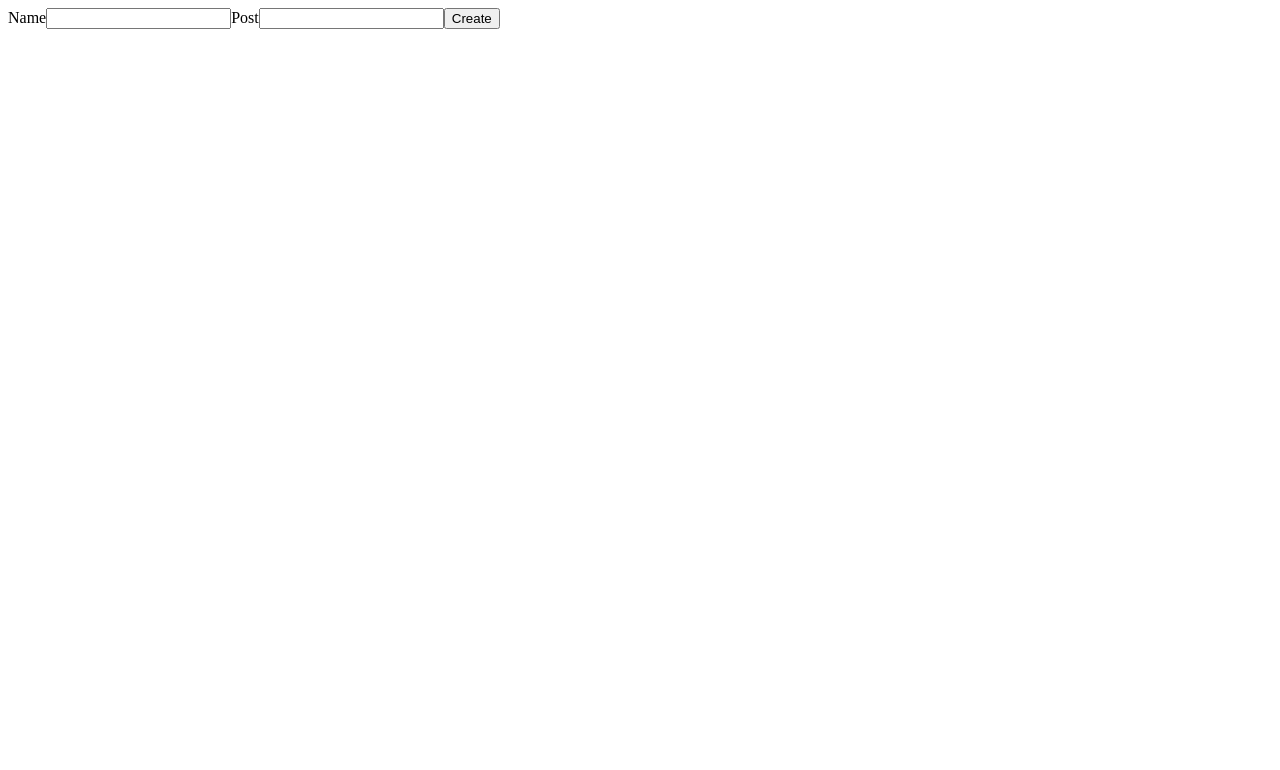
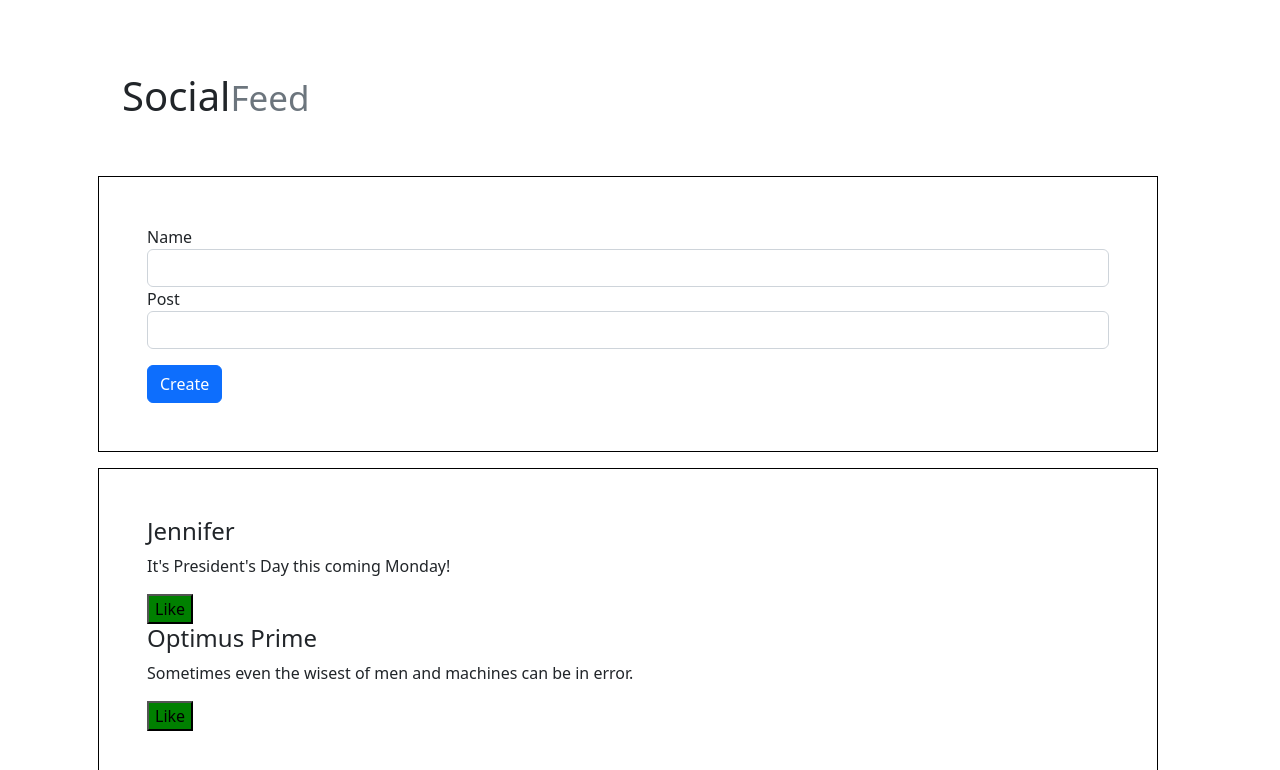
Before and after one commit to wenchijchang/React-SocialFeed, a React (Create React App) app: page / in a window 1280 px wide. Shown: the top 770 px of the page. Built offline with nearby package versions, Linux system fonts and the light colour scheme.

Commit message:
installed bootstrap, created App.css, added style in CreatedPostForm

```diff
--- a/package.json
+++ b/package.json
@@ -6,6 +6,7 @@
     "@testing-library/jest-dom": "^5.16.5",
     "@testing-library/react": "^13.4.0",
     "@testing-library/user-event": "^13.5.0",
+    "bootstrap": "^5.2.3",
     "react": "^18.2.0",
     "react-dom": "^18.2.0",
     "react-scripts": "5.0.1",
--- /dev/null
+++ b/src/App.css
@@ -0,0 +1,7 @@
+.border-box {
+  border: 1px;
+  border-style: solid;
+  border-color: black;
+  margin: 1em;
+  padding: 3em;
+}
--- a/src/App.js
+++ b/src/App.js
@@ -1,9 +1,16 @@
 import React, { useState } from "react";
 import CreatePostForm from "./Components/CreatePostForm/CreatePostForm";
 import DisplayPosts from "./Components/DisplayPosts/DisplayPosts";
+import "./App.css";
 
 function App() {
-  const [posts, setPosts] = useState([]);
+  const [posts, setPosts] = useState([
+    { name: "Jennifer", post: "It's President's Day this coming Monday!" },
+    {
+      name: "Optimus Prime",
+      post: "Sometimes even the wisest of men and machines can be in error.",
+    },
+  ]);
 
   function createPostForm(post) {
     let tempPosts = [post, ...posts];
@@ -11,9 +18,25 @@ function App() {
   }
 
   return (
-    <div>
-      <CreatePostForm addNewPost={createPostForm} />
-      <DisplayPosts parentPosts={posts} />
+    <div className="container">
+      <div className="row sticky-top" style={{ marginTop: "2em" }}>
+        <h1 style={{ margin: "1em" }}>
+          Social<small className="text-muted">Feed</small>
+        </h1>
+        <div
+          className="row"
+          style={({ marginTop: "1em" }, { marginBottom: "1em" })}
+        >
+          <div className="col center-text">
+            <div className="border-box">
+              <CreatePostForm addNewPost={createPostForm} />
+            </div>
+            <div className="border-box">
+              <DisplayPosts parentPosts={posts} />
+            </div>
+          </div>
+        </div>
+      </div>
     </div>
   );
 }
--- a/src/Components/CreatePostForm/CreatePostForm.jsx
+++ b/src/Components/CreatePostForm/CreatePostForm.jsx
@@ -16,19 +16,31 @@ const CreatePostForm = (props) => {
 
   return (
     <form onSubmit={handleSubmit}>
+      <div className="form-group">
         <label>Name</label>
         <input
           type="text"
+          className="form-control"
           value={name}
           onChange={(event) => setName(event.target.value)}
         />
+      </div>
+      <div className="form-group">
         <label>Post</label>
         <input
           type="text"
+          className="form-control"
           value={post}
           onChange={(event) => setPost(event.target.value)}
         />
-      <button type="submit">Create</button>
+      </div>
+      <button
+        type="submit"
+        className="btn btn-primary"
+        style={{ marginTop: "1em" }}
+      >
+        Create
+      </button>
     </form>
   );
 };
--- a/src/index.js
+++ b/src/index.js
@@ -1,6 +1,7 @@
 import React from "react";
 import ReactDOM from "react-dom/client";
 import App from "./App.js";
+import "bootstrap/dist/css/bootstrap.min.css";
 
 const root = ReactDOM.createRoot(document.getElementById("root"));
 root.render(
```
Also changed, not shown: 1 other file (tests, documents, lock files or other folders). Lines whose indentation alone changed are shown as unchanged.
